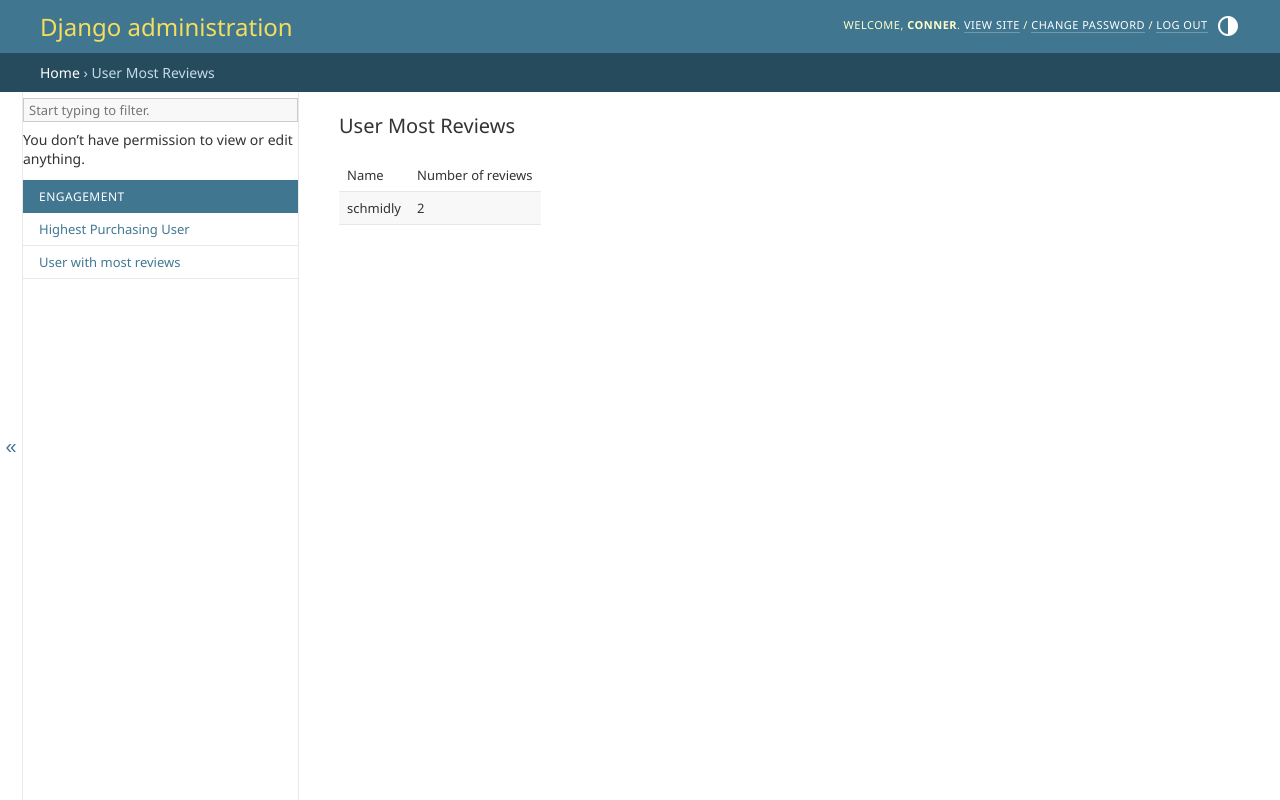
After one commit to conner-li-dev/CS2340-Midterm, a Django app: page /admin/reviews-engagement/most-reviews in a window 1280 px wide. The commit adds this page. Run offline with Django 5.2, Linux system fonts and the light colour scheme; a user stored in the database is signed in; data comes from the database, SQL or seed files in the repository; lists and menus that the app fills with data are empty; parts of the project's set-up code (start-up, migrations or seed data) failed here and were passed over.

Commit message:
create tab to view user with most reviews

```diff
--- a/gt_movie_store/gt_movie_store/templates/admin/nav_sidebar.html
+++ b/gt_movie_store/gt_movie_store/templates/admin/nav_sidebar.html
@@ -19,6 +19,13 @@
                     </th>
                 </tr>
             </tbody>
+            <tbody>
+                    <tr>
+                        <th scope="row">
+                            <a href="{% url 'reviews_engagement_admin:reviews-engagement.most_reviews' %}">User with most reviews</a>
+                        </th>
+                    </tr>
+            </tbody>
         </table>
     </div>
 </nav>
--- a/gt_movie_store/gt_movie_store/urls.py
+++ b/gt_movie_store/gt_movie_store/urls.py
@@ -20,6 +20,7 @@ from django.conf.urls.static import static
 from django.conf import settings
 
 from cart.admin import cart_engagement_admin_site
+from movies.admin import review_engagement_admin_site
 
 urlpatterns = [
     path('', include('home.urls')),
@@ -29,6 +30,7 @@ urlpatterns = [
 
     # admin stuff
     path('admin/engagement/', include((cart_engagement_admin_site.get_urls(), 'cart_engagement_admin'), namespace='cart_engagement_admin')),
+    path('admin/reviews-engagement/', include((review_engagement_admin_site.get_urls(), 'reviews_engagement_admin'), namespace='reviews_engagement_admin')),
     path('admin/', include((admin.site.get_urls(), 'admin'), namespace='admin')),
 ]
 
--- a/gt_movie_store/movies/admin.py
+++ b/gt_movie_store/movies/admin.py
@@ -1,5 +1,10 @@
 from django.contrib import admin
 from .models import Movie, Review, Report
+from django.contrib import admin
+from django.contrib.auth import get_user_model
+from django.http import HttpRequest, HttpResponse
+from django.shortcuts import render
+from django.urls import path
 
 class MovieAdmin(admin.ModelAdmin):
     ordering = ['name']
@@ -8,3 +13,40 @@ class MovieAdmin(admin.ModelAdmin):
 admin.site.register(Movie, MovieAdmin)
 admin.site.register(Review)
 admin.site.register(Report)
+
+from typing import override
+
+class ReviewEngagementAdminSite(admin.AdminSite):
+    @override
+    def get_urls(self):
+        urls = super().get_urls()
+        custom_urls = [
+            path('most-reviews', self.admin_view(self.most_reviews_view), name='reviews-engagement.most_reviews'),
+        ]
+        print(custom_urls)
+        return custom_urls + urls
+
+    def most_reviews_view(self, request: HttpRequest) -> HttpResponse:
+        users = get_user_model().objects.all()
+
+        high_user = None
+        high_review_count = 0
+        for user in users:
+            reviews = Review.objects.filter(user=user)
+
+            review_count = len(reviews)
+
+            if review_count > high_review_count or high_user is None:
+                high_user = user
+                high_review_count = review_count
+
+        template_data = {
+            **self.each_context(request),
+        }
+        template_data['title'] = "User Most Reviews"
+        template_data['user'] = request.user
+        template_data['highest_review_count_user'] = high_user
+        template_data['review_count'] = high_review_count
+        return render(request, 'movies/most_reviews.html', template_data)
+
+review_engagement_admin_site = ReviewEngagementAdminSite(name="reviews_engagement_admin")
--- /dev/null
+++ b/gt_movie_store/movies/templates/movies/most_reviews.html
@@ -0,0 +1,16 @@
+{% extends 'admin/base_site.html' %}
+
+{% block content %}
+<div>
+    <table>
+        <tr>
+            <th>Name</th>
+            <th>Number of reviews</th>
+        </tr>
+        <tr>
+            <th>{{ highest_review_count_user }}</th>
+            <th>{{ review_count }}</th>
+        </tr>
+    </table>
+</div>
+{% endblock content %}
```
Also changed, not shown: gt_movie_store/gt_movie_store/templates/admin/index.html (+7 -0 lines).
